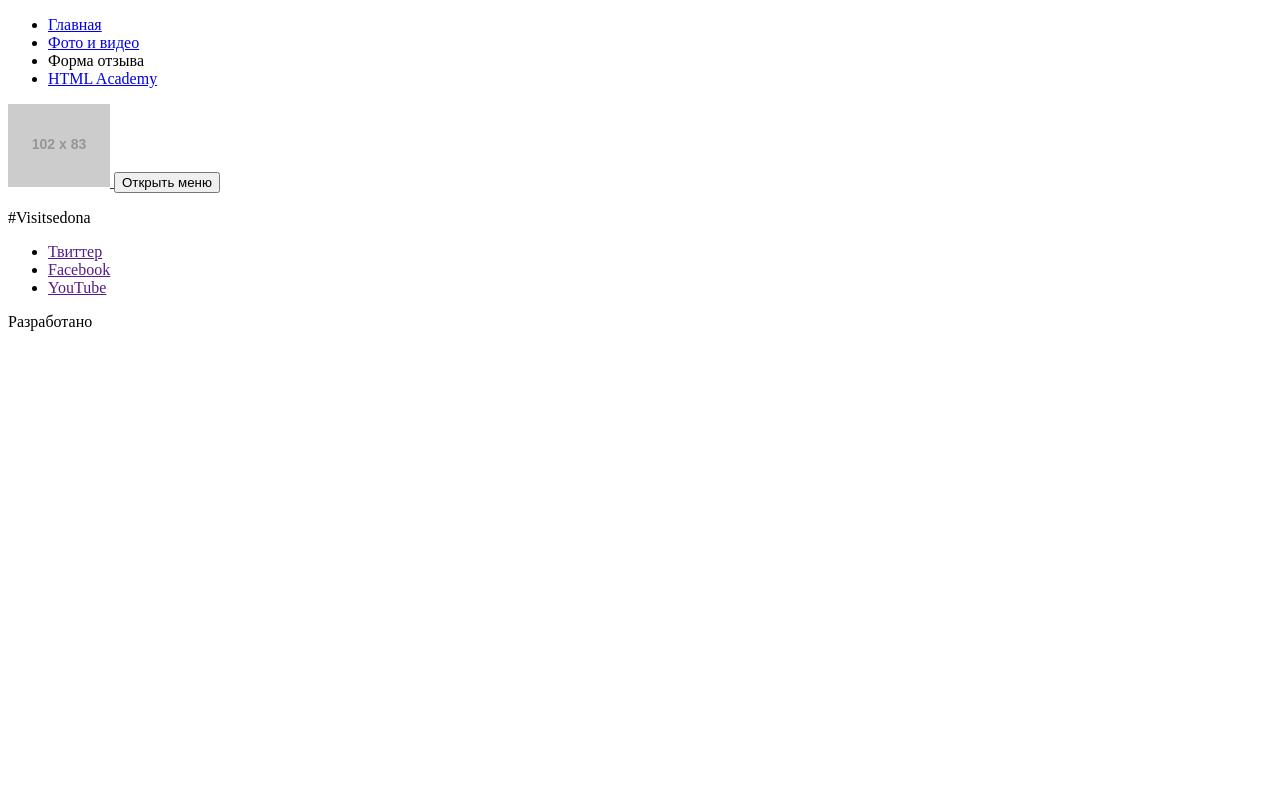
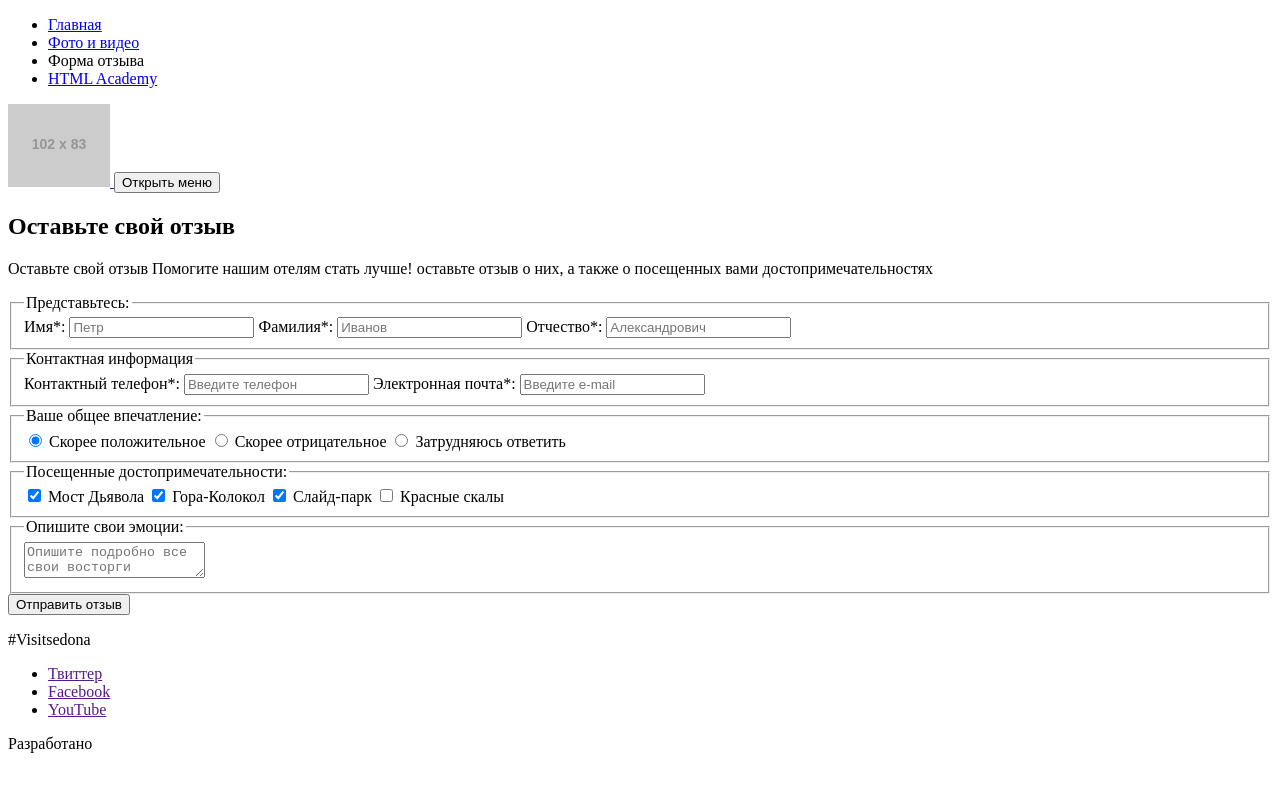
Before and after one commit to Timka-Sawyer/796097-sedona-19, a website: page source/form.html in a window 1280 px wide. Drawn offline with Linux system fonts and the light colour scheme; placeholder pictures from the web are drawn by us.

Commit message:
Завершаем методичную разметку личного проекта

```diff
--- a/source/form.html
+++ b/source/form.html
@@ -9,7 +9,7 @@
 <body>
     <header class="header">
         <nav class="main-nav">
-            <ul class="main-nav_list site-list">
+            <ul class="main-nav__list site-list">
                 <li class="site-list__item">
                     <a href="./index.html">Главная</a>
                 </li>
@@ -33,6 +33,54 @@
         </div>
     </header>
     <main class="main">
+        <section class="review">
+            <h2 class="review__title">Оставьте свой отзыв</h2>
+            <p class="review__intro">Оставьте свой отзыв Помогите нашим отелям стать лучше! оставьте отзыв о них, а также о посещенных вами достопримечательностях</p>
+            <form action="https://echo.htmlacademy.ru" method="POST">
+                <fieldset class="review__fieldset">
+                    <legend class="review__legend">Представьтесь:</legend>
+                    <label class="review__text-label" for="name">Имя*:</label>
+                    <input class="review__input review__input--text" type="text" name="name" id="name" placeholder="Петр">
+                    <label class="review__text-label" for="name">Фамилия*:</label>
+                    <input class="review__input review__input--text" type="text" name="surname" id="surname" placeholder="Иванов">
+                    <label class="review__text-label" for="name">Отчество*:</label>
+                    <input class="review__input review__input--text" type="text" name="patronymic" id="patronymic" placeholder="Александрович">
+                </fieldset>
+                <fieldset class="review__fieldset">
+                    <legend class="review__legend">Контактная информация</legend>
+                    <label class="review__contact-label" for="contact-phone">Контактный телефон*:</label>
+                    <input class="review__input  review__input--phone" type="text" name="phone-number" id="contact-phone" placeholder="Введите телефон">
+                    <label class="review__contact-label" for="contact-email">Электронная почта*:</label>
+                    <input class="review__input  review__input--email" type="text" name="email" id="contact-email" placeholder="Введите e-mail">
+                </fieldset>
+                <fieldset class="review__fieldset">
+                    <legend class="review__legend">Ваше общее впечатление:</legend>
+                    <input class="review__input review__input--radio" type="radio" name="impression" id="positive" value="positive" checked>
+                    <label class="review__radio-label" for="positive">Скорее положительное</label>
+                    <input class="review__input review__input--radio" type="radio" name="impression" id="negative" value="negative">
+                    <label class="review__radio-label" for="negative">Скорее отрицательное</label>
+                    <input class="review__input review__input--radio" type="radio" name="impression" id="undefined" value="undefined">
+                    <label class="review__radio-label" for="undefined">Затрудняюсь ответить</label>
+                </fieldset>
+                <fieldset class="review__fieldset">
+                    <legend class="review__legend">Посещенные достопримечательности:</legend>
+                    <input class="review__input review__input--checkbox" type="checkbox" name="sight" id="devils-bridge" value="devils-bridge" checked>
+                    <label class="review__checkbox-label" for="devils-bridge">Мост Дьявола</label>
+                    <input class="review__input review__input--checkbox" type="checkbox" name="sight" id="bell-mountain" value="bell-mountain" checked>
+                    <label class="review__checkbox-label" for="bell-mountain">Гора-Колокол</label>
+                    <input class="review__input review__input--checkbox" type="checkbox" name="sight" id="slide-park" value="slide-park" checked>
+                    <label class="review__checkbox-label" for="slide-park">Слайд-парк</label>
+                    <input class="review__input review__input--checkbox" type="checkbox" name="sight" id="red-rocks" value="red-rocks">
+                    <label class="review__checkbox-label" for="red-rocks">Красные скалы</label>
+                </fieldset>
+                <fieldset class="review__fieldset">
+                    <legend class="review__legend">Опишите свои эмоции:</legend>
+                    <textarea class="review__textarea" type="text" name="emotions-descriptions" id="emotions-descriptions" placeholder="Опишите подробно все свои восторги "></textarea>
+                    <label hidden class="visually-hidden" for="emotions-descriptions">Опишите свои эмоции</label>
+                </fieldset>
+                <button class="button button--send" type="submit">Отправить отзыв</button>
+            </form>
+        </section>
     </main>
     <footer class="footer">
         <div class="socials">
```
Also changed, not shown: source/index.html (+1 -1 lines), source/photo.html (+5 -3 lines).
